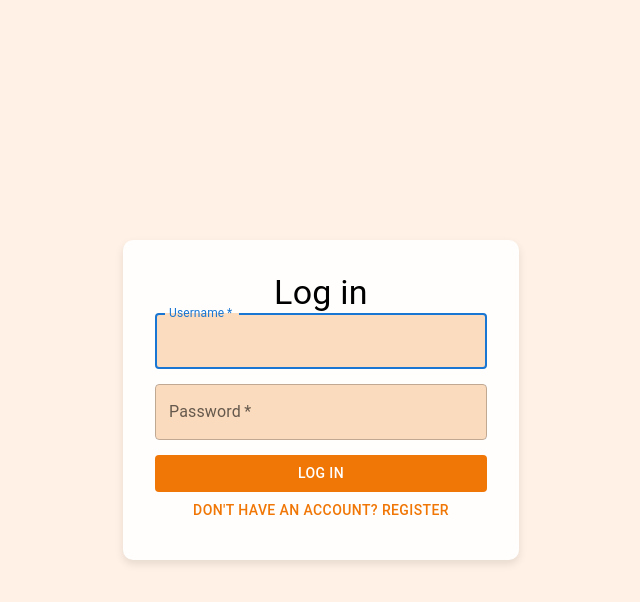
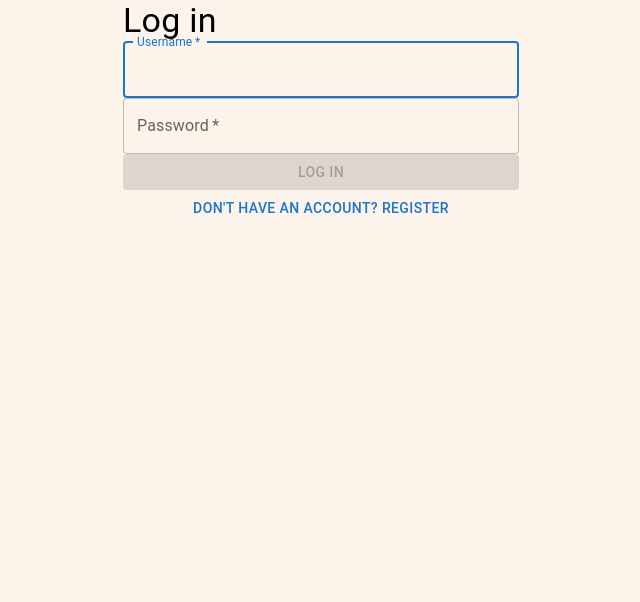
Before and after one commit to riannaskaria/TPEO-New-Fellow-Project, a React (Create React App) app in the folder frontend/: page /login in a window 1280 px wide. Shown: the top 602 px of the page, without its empty margins (319-959 px from the left). Built offline with nearby package versions, Linux system fonts and the light colour scheme.

Commit message:
new changes

```diff
--- a/frontend/src/components/Header.js
+++ b/frontend/src/components/Header.js
@@ -9,7 +9,7 @@ function Header({ user, handleLogout }) {
     <header className="dashboard-header">
       {/* Logo and Search Bar Container */}
       <div className="header-content">
-        <img src="/assets/logo.png" alt="Logo" className="logo" />
+        <img src="/assets/logo.svg" alt="Logo" className="logo" />
         {/* Search Bar */}
         <div className="search-bar-container">
           <input
--- a/frontend/src/styles.css/global.css
+++ b/frontend/src/styles.css/global.css
@@ -1,126 +1,24 @@
-body {
-    font-family: "Roboto", sans-serif;
-    background: #FFF1E5;
-    margin: 0;
-    padding: 0;
+:root {
+    /* colors */
+    --dark-orange: #F07605;
+    --light-orange: #FFF1E5;
+    --medium-orange: #FBD2AD;
+    --white: #FFFEFC;
+    --tag-green: #D2E4D0;
+    --tag-orange: #FEE3B7;
+    --tag-blue: #CEDDE6;
+    --text-black: #332D28;
+    --border-grey: #D9D9D9;
+
+    /* font size */
+    --page-heading: bold 24px "Roboto", sans-serif;
+    --event-title: normal 20px "Roboto", sans-serif;
+    --description: normal 12px "Roboto", sans-serif;
+    --sign-up-tags: bold 20px "Roboto", sans-serif;
+    --event-tags: bold 12px "Roboto", sans-serif;
+    --page-title-size: normal 100px 'Jomhuria', cursive;
+    --log-in-labels: normal 16px "Roboto", sans-serif;
+
+    /* border width */
+    --border-width: 1px;
   }
-
-  /* Container for both login and register forms */
-  .auth-container {
-    display: flex;
-    justify-content: center;
-    align-items: center;
-    min-height: 100vh;
-  }
-
-  /* Form box */
-  .box {
-    background: #FFFEFC;
-    padding: 2rem;
-    border-radius: 10px;
-    box-shadow: 0 4px 8px rgba(0, 0, 0, 0.1);
-    text-align: center;
-    width: 100%;
-    max-width: 500px;
-  }
-
-  /* Form structure */
-  .form {
-    display: flex;
-    flex-direction: column;
-    gap: 15px; /* Space between inputs */
-    width: 100%;
-  }
-
-  /* Inputs */
-  .input {
-    background: #F0760540;
-    border-radius: 5px;
-    padding: 10px;
-  }
-
-  .signup-input {
-    background: #FFF1E5;
-  }
-
-  /* Input row for side-by-side fields */
-  .input-row {
-    display: flex;
-    justify-content: space-between;
-    gap: 15px; /* Space between username/email and password/major fields */
-  }
-
-  /* Ensure inputs in a row take up equal space */
-  .input-row .MuiTextField-root {
-    flex: 1;
-  }
-
-  /* Button styling */
-  .button {
-    background-color: #F07605 !important;
-    color: white !important;
-    font-weight: bold;
-    margin-top: 15px;
-  }
-
-  .button:hover {
-    background-color: #d96204 !important;
-  }
-
-  /* Interest selection buttons */
-  .interests-container {
-    display: flex;
-    flex-wrap: wrap;
-    gap: 10px;
-    justify-content: center;
-    padding: 15px 0;
-  }
-
-  .interest-button {
-    background: #ddd;
-    border-radius: 5px;
-    padding: 8px 12px;
-    cursor: pointer;
-    border: none;
-    font-size: 16px;
-  }
-
-  .interest-button.selected {
-    background: #F07605;
-    color: white;
-  }
-
-  /* Error message */
-  .error-message {
-    margin-top: 10px;
-  }
-
-  /* Toggle button for switching between login and register */
-  .toggle-mode-button {
-    margin-top: 15px;
-    color: #F07605 !important;
-    font-weight: bold;
-  }
-
-  .link {
-    color: #F07605 !important; /* Orange text */
-    font-weight: bold;
-    text-transform: none; /* Remove uppercase styling */
-  }
-
-  .link:hover {
-    text-decoration: underline;
-    background: transparent !important;
-  }
-
-  .header-content {
-    display: flex;
-    align-items: center;
-    width: 100%;
-  }
-
-  .logo {
-    width: 100px;
-    height: auto;
-    margin-right: 20px;
-  }
```
Also changed, not shown: frontend/public/assets/logo.svg (added).
